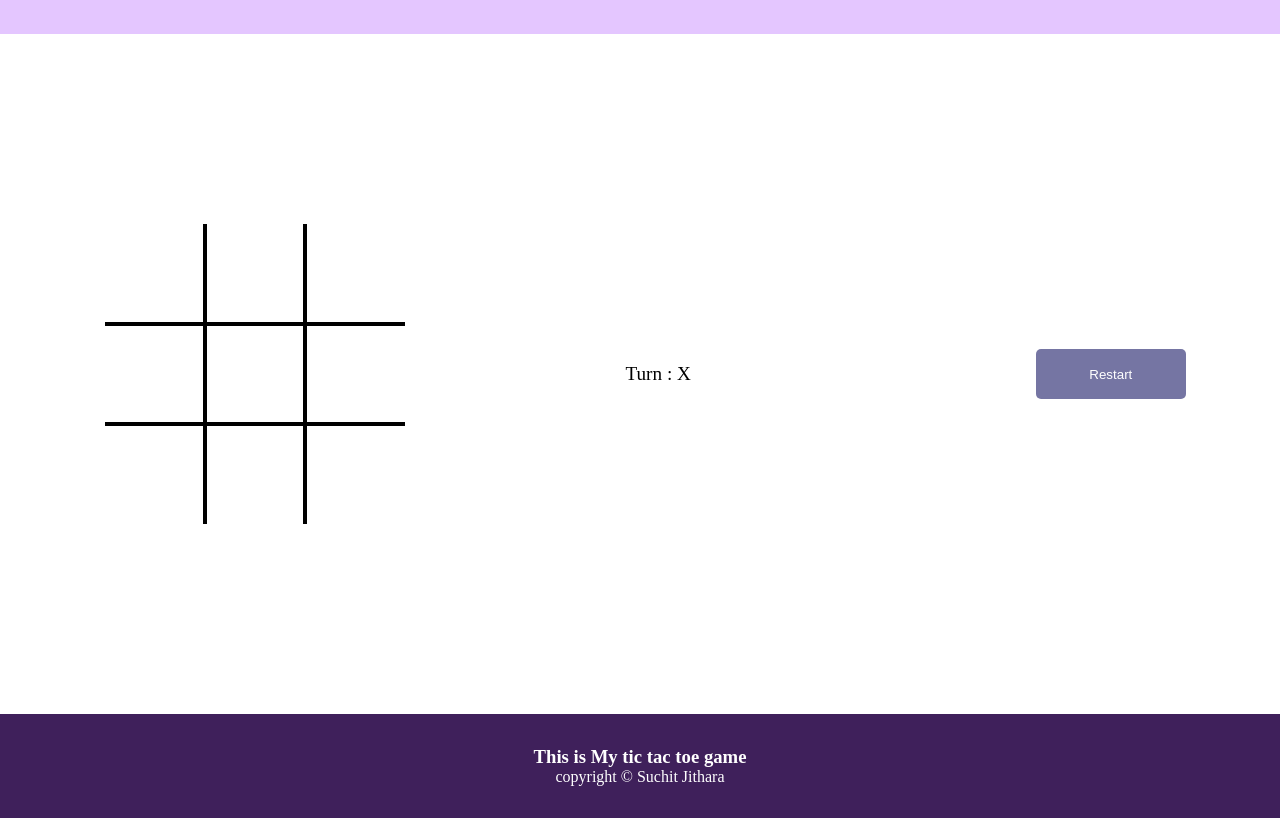
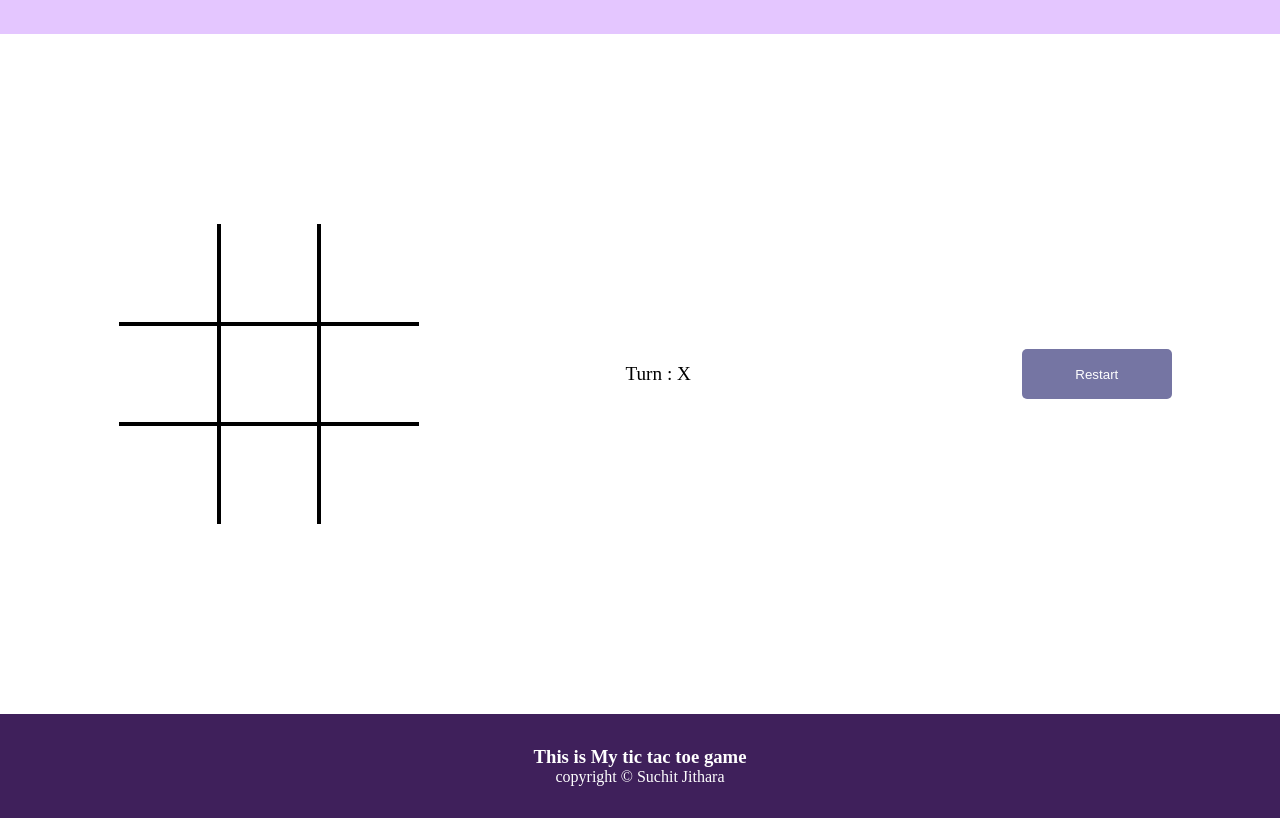
Before and after one commit to suchit-jithara/Tic-Tac-Toe-Game, a plain HTML site: page index.html in a window 1280 px wide. Shown: the part 67-885 px from the top of the page. Drawn offline with Linux system fonts and the light colour scheme.

Commit message:
Jay Bhagvan

```diff
--- a/style.css
+++ b/style.css
@@ -11,6 +11,7 @@
   align-items: center;
   justify-content: space-around;
   gap: 21px;
+  padding: 21px;
 }
 
 .container {
@@ -61,7 +62,7 @@
   color: white;
 }
 
-@media (width<=651px) {
+@media (width<=751px) {
   .bigContainer {
     flex-direction: column;
   }
```
